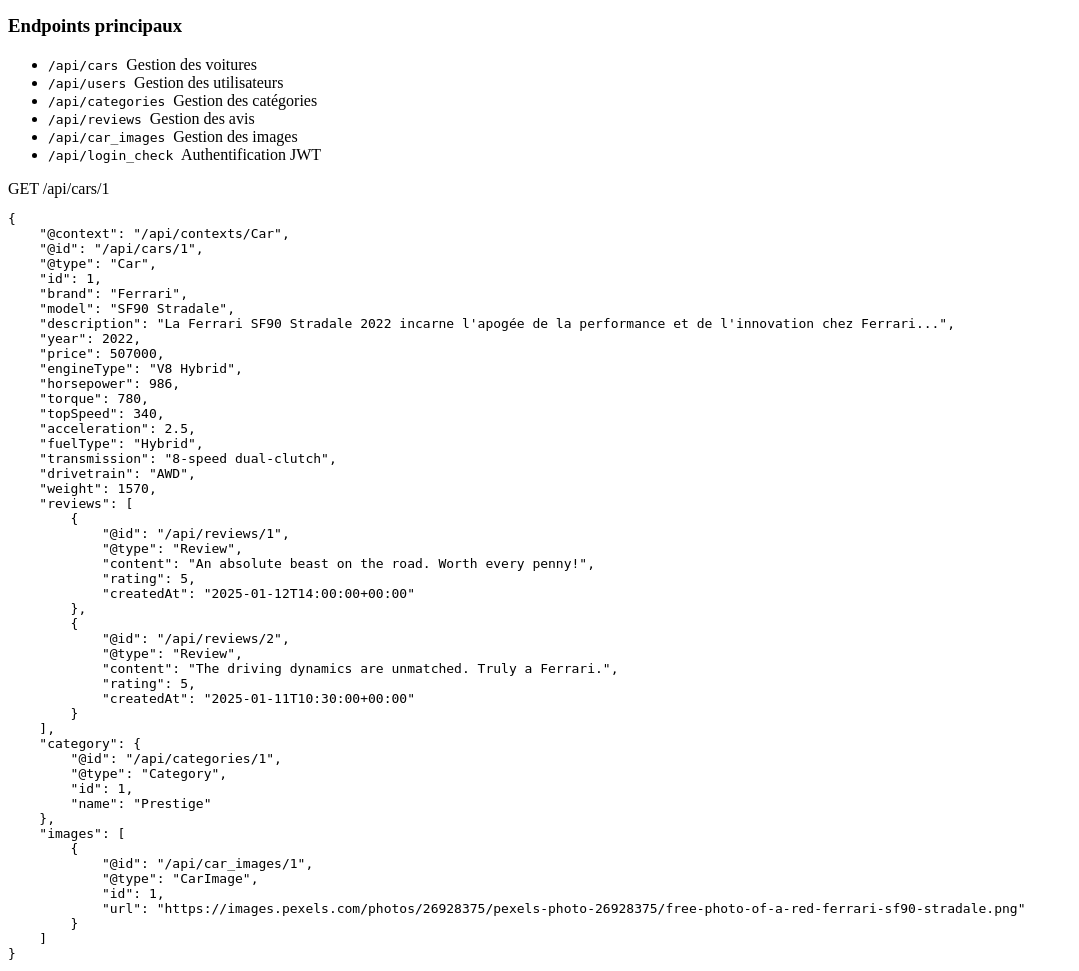
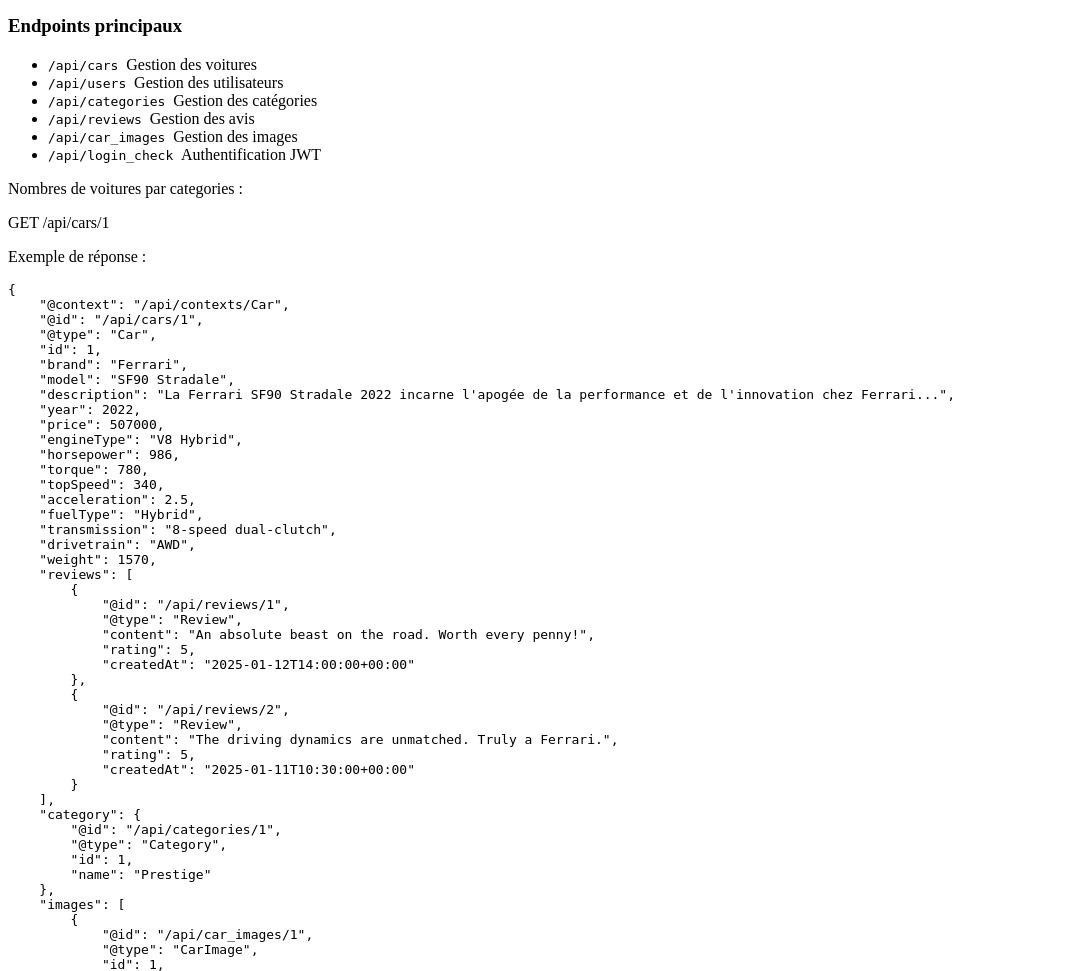
Before and after one commit to Lud-ly/Dirty-cars-api, a Symfony app: template templates/home/index.html.twig in a window 1280 px wide. Shown: the part 505-1476 px from the top of the page, without its empty margins (0-1079 px from the left). Run offline with Twig, Linux system fonts and the light colour scheme; the template is opened without the code that fills it, so the values that code supplies are empty; some libraries are stand-ins or nearby versions.

Commit message:
feat: add DTO on CategoryWithCountDTO

```diff
--- a/templates/home/index.html.twig
+++ b/templates/home/index.html.twig
@@ -134,6 +134,14 @@
         </div>
 
         <div class="mt-16 mb-12">
+            <p class="text-xl text-gray-600 mb-8">
+                Nombres de voitures par categories :
+            </p>
+            <div class="flex flex-row gap-6 justify-center">
+                {% for category in categories %}
+                    <p class="bg-blue-100 text-blue-800 px-3 py-1 rounded mr-3 font-mono"><span>{{ category.name }}</span> - <span>{{ category.count }}</span></p>
+                {% endfor %}
+            </div>
             <div class="dark:bg-gray-900 p-6 rounded-lg shadow-lg">
                 <div class="flex items-center mb-4 bg-gray-800 px-4 py-2 rounded">
                     <span class="text-green-400 font-mono mr-2">
@@ -144,6 +152,9 @@
                     </span>
                 </div>
                 <div class="overflow-x-auto">
+                <p class="text-xl text-gray-600 mb-8">
+                Exemple de réponse :
+            </p>
                     <pre class="text-sm whitespace-pre-wrap"><code>{
     "@context": "/api/contexts/Car",
     "@id": "/api/cars/1",
```
Also changed, not shown: src/Controller/HomeController.php (+7 -2 lines), src/DTO/CategoryWithCountDTO.php (added, +13 -0 lines), src/Repository/CategoryRepository.php (+11 -0 lines).
